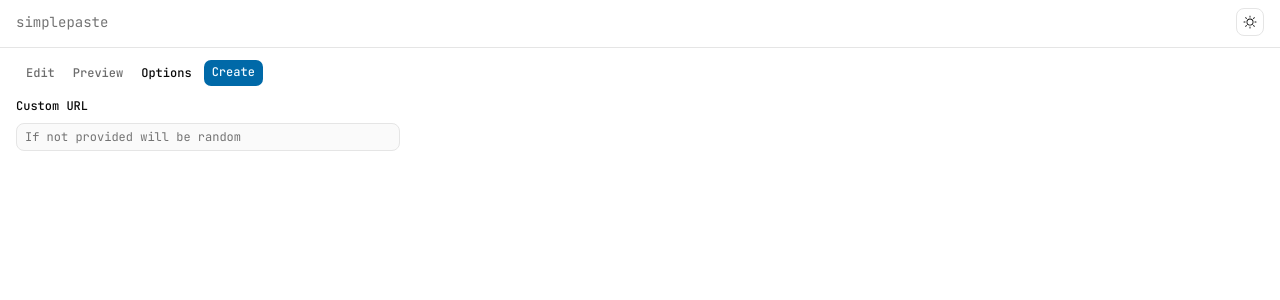
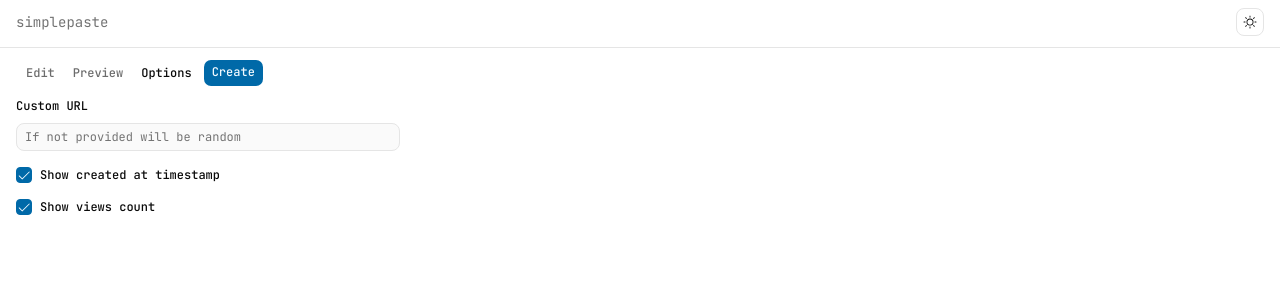
Before and after one commit to benqsz/simplepaste, a Next.js app: page / in a window 1280 px wide. Both pictures are taken after a click on the tab "Options". Shown: the top 300 px of the page. Built offline with nearby package versions, Linux system fonts and the light colour scheme; what marked-highlight would draw is missing.

Commit message:
feat: createdAt, views count

```diff
--- a/package.json
+++ b/package.json
@@ -27,6 +27,7 @@
     "isomorphic-dompurify": "^3.15.0",
     "marked": "^18.0.4",
     "marked-highlight": "^2.2.4",
+    "nanoid": "^5.1.11",
     "next": "16.2.6",
     "next-themes": "^0.4.6",
     "radix-ui": "^1.4.3",
--- a/src/actions/createNote.ts
+++ b/src/actions/createNote.ts
@@ -1,6 +1,7 @@
 'use server'
 
 import { sanitize } from 'isomorphic-dompurify'
+import { nanoid } from 'nanoid'
 import slugify from 'slugify'
 
 import { db } from '@/db'
@@ -9,9 +10,13 @@ import { notes } from '@/db/schema'
 type Props = {
   content: string
   customUrl?: string
+  showViews: boolean
+  showCreatedAt: boolean
 }
 
-export const createNote = async ({ content, customUrl }: Props) => {
+export const createNote = async (props: Props) => {
+  const { content, customUrl, showCreatedAt, showViews } = props
+
   if (!content) {
     return {
       success: false as const,
@@ -19,19 +24,16 @@ export const createNote = async ({ content, customUrl }: Props) => {
     }
   }
 
-  const cleanUrl = customUrl
+  const slug = customUrl
     ? slugify(customUrl, {
         lower: true,
         strict: true,
         trim: true,
       })
-    : null
+    : nanoid(12)
 
-  const cleanContent = sanitize(content)
-
-  if (cleanUrl) {
   const isUrlExists = await db.query.notes.findFirst({
-      where: (notes, { eq }) => eq(notes.customUrl, cleanUrl),
+    where: (notes, { eq }) => eq(notes.slug, slug),
   })
 
   if (isUrlExists?.id)
@@ -39,17 +41,23 @@ export const createNote = async ({ content, customUrl }: Props) => {
       success: false as const,
       error: 'Custom URL already exists',
     }
-  }
+
+  const cleanContent = sanitize(content)
 
   try {
     const [note] = await db
       .insert(notes)
-      .values({ content: cleanContent, customUrl: cleanUrl })
-      .returning({ id: notes.id, customUrl: notes.customUrl })
+      .values({
+        content: cleanContent,
+        slug,
+        showViews,
+        showCreatedAt,
+      })
+      .returning({ id: notes.id, slug: notes.slug })
 
     return {
       success: true as const,
-      data: note,
+      data: note.slug,
     }
   } catch (error) {
     console.error(error)
--- a/src/actions/findNote.ts
+++ b/src/actions/findNote.ts
@@ -2,8 +2,8 @@ import 'server-only'
 
 import { db } from '@/db'
 
-export const findNote = async (id: string) => {
+export const findNote = async (slug: string) => {
   return db.query.notes.findFirst({
-    where: (notes, { eq, or }) => or(eq(notes.id, id), eq(notes.customUrl, id)),
+    where: (notes, { eq }) => eq(notes.slug, slug),
   })
 }
--- /dev/null
+++ b/src/actions/incrementViews.ts
@@ -0,0 +1,15 @@
+import 'server-only'
+
+import { eq, sql } from 'drizzle-orm'
+
+import { db } from '@/db'
+import { notes } from '@/db/schema'
+
+export const incrementViews = async (id: number) => {
+  await db
+    .update(notes)
+    .set({
+      views: sql`${notes.views} + 1`,
+    })
+    .where(eq(notes.id, id))
+}
--- a/src/app/(home)/page.tsx
+++ b/src/app/(home)/page.tsx
@@ -8,6 +8,7 @@ import { z } from 'zod'
 
 import { MAX_URL_LENGTH } from '@/lib/constants'
 import { Button } from '@/components/ui/button'
+import { Checkbox } from '@/components/ui/checkbox'
 import { Container } from '@/components/ui/container'
 import {
   Field,
@@ -23,8 +24,10 @@ import { Textarea } from '@/components/ui/textarea'
 import { createNote } from '@/actions/createNote'
 
 const formSchema = z.object({
-  content: z.string().min(1),
+  content: z.string().min(1, 'Content cannot be empty'),
   customUrl: z.string().max(MAX_URL_LENGTH).optional(),
+  showCreatedAt: z.boolean(),
+  showViews: z.boolean(),
 })
 
 export default function Home() {
@@ -35,19 +38,17 @@ export default function Home() {
     defaultValues: {
       content: '',
       customUrl: '',
+      showCreatedAt: true,
+      showViews: true,
     },
-    mode: 'onChange',
   })
 
   // eslint-disable-next-line react-hooks/incompatible-library
   const content = form.watch('content')
-  const customUrl = form.watch('customUrl')
 
-  const onCreate = async () => {
-    console.log(content, customUrl)
+  const onSubmit = async (data: z.infer<typeof formSchema>) => {
     const res = await createNote({
-      content,
-      customUrl,
+      ...data,
     })
 
     if (!res.success) {
@@ -55,8 +56,7 @@ export default function Home() {
       return
     }
 
-    const note = res.data
-    router.push(`/${note.customUrl || note.id}`)
+    router.push(`/${res.data}`)
   }
 
   return (
@@ -66,12 +66,25 @@ export default function Home() {
           <TabsTrigger value="edit">Edit</TabsTrigger>
           <TabsTrigger value="preview">Preview</TabsTrigger>
           <TabsTrigger value="options">Options</TabsTrigger>
-          <Button onClick={onCreate}>Create</Button>
+          <Button onClick={form.handleSubmit(onSubmit)}>Create</Button>
         </TabsList>
         <TabsContent value="edit">
-          <Textarea
-            className="w-full min-h-200"
-            {...form.register('content')}
+          <Controller
+            name="content"
+            control={form.control}
+            render={({ field, fieldState }) => (
+              <>
+                <Textarea
+                  {...field}
+                  id={field.name}
+                  aria-invalid={fieldState.invalid}
+                  className="w-full min-h-200"
+                />
+                {fieldState.invalid && (
+                  <FieldError errors={[fieldState.error]} />
+                )}
+              </>
+            )}
           />
         </TabsContent>
         <TabsContent value="preview">
@@ -99,6 +112,54 @@ export default function Home() {
                   </Field>
                 )}
               />
+              <Controller
+                name="showCreatedAt"
+                control={form.control}
+                render={({ field, fieldState }) => (
+                  <Field
+                    data-invalid={fieldState.invalid}
+                    orientation="horizontal"
+                  >
+                    <Checkbox
+                      id={field.name}
+                      name={field.name}
+                      aria-invalid={fieldState.invalid}
+                      checked={field.value}
+                      onCheckedChange={field.onChange}
+                    />
+                    <FieldLabel htmlFor={field.name}>
+                      Show created at timestamp
+                    </FieldLabel>
+                    {fieldState.invalid && (
+                      <FieldError errors={[fieldState.error]} />
+                    )}
+                  </Field>
+                )}
+              />
+              <Controller
+                name="showViews"
+                control={form.control}
+                render={({ field, fieldState }) => (
+                  <Field
+                    data-invalid={fieldState.invalid}
+                    orientation="horizontal"
+                  >
+                    <Checkbox
+                      id={field.name}
+                      name={field.name}
+                      aria-invalid={fieldState.invalid}
+                      checked={field.value}
+                      onCheckedChange={field.onChange}
+                    />
+                    <FieldLabel htmlFor={field.name}>
+                      Show views count
+                    </FieldLabel>
+                    {fieldState.invalid && (
+                      <FieldError errors={[fieldState.error]} />
+                    )}
+                  </Field>
+                )}
+              />
             </FieldGroup>
           </FieldSet>
         </TabsContent>
--- a/src/app/[id]/page.tsx
+++ /dev/null
@@ -1,26 +0,0 @@
-import { notFound } from 'next/navigation'
-
-import { Container } from '@/components/ui/container'
-import { Md } from '@/components/ui/md'
-import { findNote } from '@/actions/findNote'
-import { getNotes } from '@/actions/getNotes'
-
-export async function generateStaticParams() {
-  const notes = await getNotes()
-
-  return notes.map(note => ({
-    id: note.customUrl || note.id,
-  }))
-}
-
-export default async function NotePage({ params }: PageProps<'/[id]'>) {
-  const { id } = await params
-  const note = await findNote(id)
-  if (!note) notFound()
-
-  return (
-    <Container className="flex flex-col gap-4 h-screen-header">
-      <Md content={note.content} className="grow" />
-    </Container>
-  )
-}
--- /dev/null
+++ b/src/app/[slug]/page.tsx
@@ -0,0 +1,44 @@
+import { notFound } from 'next/navigation'
+
+import { Container } from '@/components/ui/container'
+import { Md } from '@/components/ui/md'
+import { Typography } from '@/components/ui/typography'
+import { findNote } from '@/actions/findNote'
+import { getNotes } from '@/actions/getNotes'
+import { incrementViews } from '@/actions/incrementViews'
+
+export async function generateStaticParams() {
+  const notes = await getNotes()
+
+  return notes.map(note => ({
+    slug: note.slug,
+  }))
+}
+
+export default async function NotePage({ params }: PageProps<'/[slug]'>) {
+  const { slug } = await params
+  const note = await findNote(slug)
+
+  if (!note) {
+    notFound()
+  }
+  if (note.showViews) {
+    await incrementViews(note.id)
+  }
+
+  return (
+    <Container className="flex flex-col gap-4 h-screen-header">
+      <Md content={note.content} className="grow" />
+      <div className="flex justify-between flex-wrap gap-4">
+        {note.showViews && (
+          <Typography variant="small">Views: {note.views}</Typography>
+        )}
+        {note.showCreatedAt && (
+          <Typography variant="small">
+            Created at: {note.createdAt.toLocaleDateString()}
+          </Typography>
+        )}
+      </div>
+    </Container>
+  )
+}
--- /dev/null
+++ b/src/components/ui/checkbox.tsx
@@ -0,0 +1,32 @@
+'use client'
+
+import { CheckIcon } from '@phosphor-icons/react'
+import { Checkbox as CheckboxPrimitive } from 'radix-ui'
+import * as React from 'react'
+
+import { cn } from '@/lib/utils'
+
+function Checkbox({
+  className,
+  ...props
+}: React.ComponentProps<typeof CheckboxPrimitive.Root>) {
+  return (
+    <CheckboxPrimitive.Root
+      data-slot="checkbox"
+      className={cn(
+        'peer relative flex size-4 shrink-0 items-center justify-center rounded-[4px] border border-input transition-shadow outline-none group-has-disabled/field:opacity-50 after:absolute after:-inset-x-3 after:-inset-y-2 focus-visible:border-ring focus-visible:ring-2 focus-visible:ring-ring/30 disabled:cursor-not-allowed disabled:opacity-50 aria-invalid:border-destructive aria-invalid:ring-2 aria-invalid:ring-destructive/20 aria-invalid:aria-checked:border-primary dark:bg-input/30 dark:aria-invalid:border-destructive/50 dark:aria-invalid:ring-destructive/40 data-checked:border-primary data-checked:bg-primary data-checked:text-primary-foreground dark:data-checked:bg-primary',
+        className,
+      )}
+      {...props}
+    >
+      <CheckboxPrimitive.Indicator
+        data-slot="checkbox-indicator"
+        className="grid place-content-center text-current transition-none [&>svg]:size-3.5"
+      >
+        <CheckIcon />
+      </CheckboxPrimitive.Indicator>
+    </CheckboxPrimitive.Root>
+  )
+}
+
+export { Checkbox }
--- a/src/db/schema.ts
+++ b/src/db/schema.ts
@@ -1,11 +1,15 @@
-import { sqliteTable, text } from 'drizzle-orm/sqlite-core'
+import { integer, sqliteTable, text } from 'drizzle-orm/sqlite-core'
 
 import { MAX_URL_LENGTH } from '@/lib/constants'
 
 export const notes = sqliteTable('notes', {
-  id: text()
-    .primaryKey()
-    .$defaultFn(() => crypto.randomUUID()),
-  customUrl: text({ length: MAX_URL_LENGTH }).unique(),
+  id: integer().primaryKey({ autoIncrement: true }),
+  slug: text({ length: MAX_URL_LENGTH }).unique().notNull(),
   content: text().notNull(),
+  showViews: integer({ mode: 'boolean' }).default(true).notNull(),
+  views: integer().default(0).notNull(),
+  showCreatedAt: integer({ mode: 'boolean' }).default(true).notNull(),
+  createdAt: integer({ mode: 'timestamp' })
+    .$defaultFn(() => new Date())
+    .notNull(),
 })
```
Also changed, not shown: 1 other file (tests, documents, lock files or other folders). Lines whose indentation alone changed are shown as unchanged.
